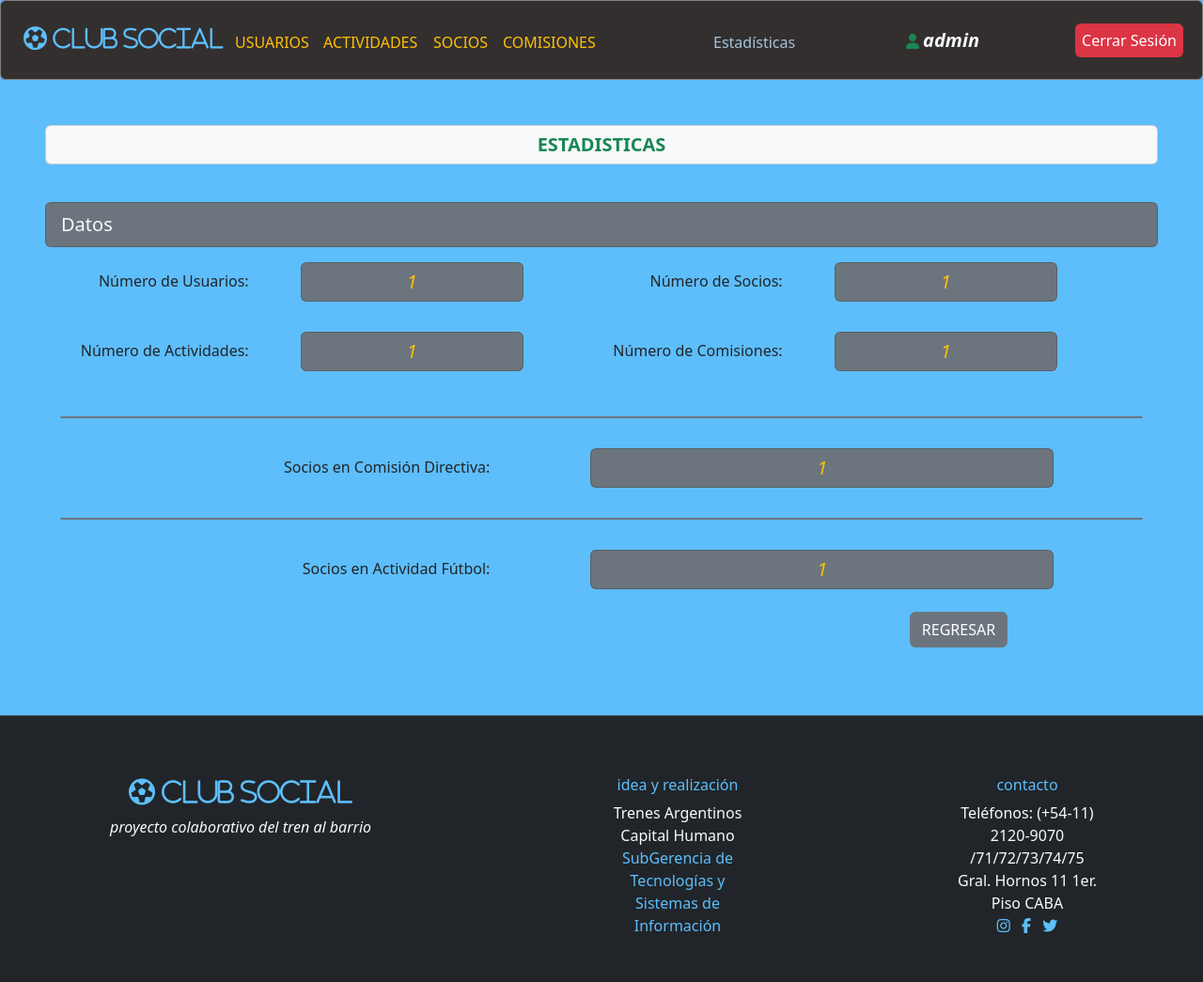
After one commit to gvicenteprieto/club, a PHP site: page /login/secciones/vista_estadisticas.php in a window 1280 px wide. The commit adds this page. Shown: the whole page at 94% size. Run offline with PHP 8.4, Linux system fonts and the light colour scheme; the visitor is signed in with stand-in values (Sample User, id 1); tables that the repository leaves empty or names only in its code hold one stand-in row (values such as "Sample post"); some libraries are stand-ins or nearby versions.

Commit message:
estadisticas

```diff
--- /dev/null
+++ b/secciones/estadisticas.php
@@ -0,0 +1,89 @@
+<?php include('../config/db.php');
+$conexionDB = database::crearInstancia();
+
+$sql = "SELECT COUNT(*) FROM usuarios";
+$listaUsuarios = $conexionDB->prepare($sql);
+$listaUsuarios->execute();
+$cantidadUsuarios = $listaUsuarios->fetchColumn();
+
+$sql = "SELECT COUNT(*) FROM socios";
+$listaSocios = $conexionDB->prepare($sql);
+$listaSocios->execute();
+$cantidadSocios = $listaSocios->fetchColumn();
+
+
+$sql = "SELECT COUNT(*) FROM actividades";
+$listaActividades = $conexionDB->prepare($sql);
+$listaActividades->execute();
+$cantidadActividades = $listaActividades->fetchColumn();
+
+
+$sql = "SELECT COUNT(*) FROM comisiones";
+$listaComisiones = $conexionDB->prepare($sql);
+$listaComisiones->execute();
+$cantidadComisiones = $listaComisiones->fetchColumn();
+
+
+//comisiones
+$sql = "SELECT COUNT(idComision) FROM socios_comisiones WHERE idComision=1";
+$query = $conexionDB->prepare($sql);
+$query->execute();
+$sociosDirectiva = $query->fetchColumn();
+
+$sql = "SELECT COUNT(idComision) FROM socios_comisiones WHERE idComision=2";
+$query = $conexionDB->prepare($sql);
+$query->execute();
+$sociosDeportes = $query->fetchColumn();
+
+$sql = "SELECT COUNT(idComision) FROM socios_comisiones WHERE idComision=3";
+$query = $conexionDB->prepare($sql);
+$query->execute();
+$sociosPrensa = $query->fetchColumn();
+
+$sql = "SELECT COUNT(idComision) FROM socios_comisiones WHERE idComision=4";
+$query = $conexionDB->prepare($sql);
+$query->execute();
+$sociosCultura = $query->fetchColumn();
+
+//actividades
+$sql = "SELECT COUNT(idActividad) FROM socios_actividades WHERE idActividad=1";
+$query = $conexionDB->prepare($sql);
+$query->execute();
+$sociosFutbol = $query->fetchColumn();
+
+$sql = "SELECT COUNT(idActividad) FROM socios_actividades WHERE idActividad=2";
+$query = $conexionDB->prepare($sql);
+$query->execute();
+$sociosRugby = $query->fetchColumn();
+
+$sql = "SELECT COUNT(idActividad) FROM socios_actividades WHERE idActividad=3";
+$query = $conexionDB->prepare($sql);
+$query->execute();
+$sociosHockey = $query->fetchColumn();
+
+$sql = "SELECT COUNT(idActividad) FROM socios_actividades WHERE idActividad=4";
+$query = $conexionDB->prepare($sql);
+$query->execute();
+$sociosTaekwondo = $query->fetchColumn();
+
+$sql = "SELECT COUNT(idActividad) FROM socios_actividades WHERE idActividad=5";
+$query = $conexionDB->prepare($sql);
+$query->execute();
+$sociosTenis = $query->fetchColumn();
+
+$sql = "SELECT COUNT(idActividad) FROM socios_actividades WHERE idActividad=6";
+$query = $conexionDB->prepare($sql);
+$query->execute();
+$sociosGimnasio = $query->fetchColumn();
+
+$sql = "SELECT COUNT(idActividad) FROM socios_actividades WHERE idActividad=7";
+$query = $conexionDB->prepare($sql);
+$query->execute();
+$sociosPadel = $query->fetchColumn();
+
+$sql = "SELECT COUNT(idActividad) FROM socios_actividades WHERE idActividad=8";
+$query = $conexionDB->prepare($sql);
+$query->execute();
+$sociosAjedrez = $query->fetchColumn();
+
+?>
--- /dev/null
+++ b/secciones/vista_estadisticas.php
@@ -0,0 +1,280 @@
+<?php include('../view/head/header.php'); ?>
+<?php include('../secciones/estadisticas.php');
+
+if (empty($_SESSION['usuario'])) {
+    header("Location:../index.php");
+}
+?>
+<div class="container-fluid  p-5">
+    <div class="row">
+        <div class="col-12">
+            <h5 class="p-2 text-center text-success card bg-light mb-3 fw-bold">ESTADISTICAS</h5>
+            <div class="row">
+                <div class="col-12">
+                    <br>
+                    <div class="card card-header bg-secondary text-light fs-5">
+                        Datos
+                    </div>
+
+                    <div class="row col-12">
+                        <div class="row col-6 mt-3 mb-3">
+                            <div class="col-5 p-2 text-end ">Número de Usuarios: </div>
+                            <div class="col-1"></div>
+                            <div class="col-5 bg-secondary text-warning text-center card fw-bold">
+                                <h5 class="mt-2">
+                                    <i>
+                                        <?php echo $cantidadUsuarios; ?>
+                                    </i>
+                                </h5>
+                            </div>
+                            <div class="col-1"></div>
+                        </div>
+
+                        <div class="row col-6 mt-3 mb-3">
+                            <div class="col-5 p-2 text-end ">Número de Socios: </div>
+                            <div class="col-1"></div>
+                            <div class="col-5 bg-secondary text-warning text-center card fw-bold">
+                                <h5 class="mt-2">
+                                    <i>
+                                        <?php echo $cantidadSocios; ?>
+                                    </i>
+                                </h5>
+                            </div>
+                            <div class="col-1"></div>
+                        </div>
+                    </div>
+
+                    <div class="row col-12">
+                        <div class="row col-6 mt-3 mb-3">
+                            <div class="col-5 p-2 text-end ">Número de Actividades: </div>
+                            <div class="col-1"></div>
+                            <div class="col-5 bg-secondary text-warning text-center card fw-bold">
+                                <h5 class="mt-2">
+                                    <i>
+                                        <?php echo $cantidadActividades; ?>
+                                    </i>
+                                </h5>
+                            </div>
+                            <div class="col-1"></div>
+                        </div>
+
+                        <div class="row col-6 mt-3 mb-3">
+                            <div class="col-5 p-2 text-end ">Número de Comisiones: </div>
+                            <div class="col-1"></div>
+                            <div class="col-5 bg-secondary text-warning text-center card fw-bold">
+                                <h5 class="mt-2">
+                                    <i>
+                                        <?php echo $cantidadComisiones; ?>
+                                    </i>
+                                </h5>
+                            </div>
+                            <div class="col-1"></div>
+                        </div>
+                    </div>
+
+                    <div class="d-grid gap-2 mb-2 mt-3 p-3">
+                        <div class="bg-secondary-subtle border border-secondary rounded-3"></div>
+                    </div>
+                    <!-- <div class="row col-12"> -->
+                    <?php if ($sociosDirectiva != 0) { ?>
+                        <div class="row col-12 mt-3 mb-3">
+                            <div class="col-5 p-2 text-end ">Socios en Comisión Directiva: </div>
+                            <div class="col-1"></div>
+                            <div class="col-5 bg-secondary text-warning text-center card fw-bold">
+                                <h5 class="mt-2">
+                                    <i>
+                                        <?php echo $sociosDirectiva; ?>
+                                    </i>
+                                </h5>
+                            </div>
+                            <div class="col-1"></div>
+                        </div>
+                    <?php }  ?>
+
+                    <?php if ($sociosDeportes != 0) { ?>
+                        <div class="row col-12 mt-3 mb-3">
+                            <div class="col-5 p-2 text-end ">Socios en Comisión Deportes: </div>
+                            <div class="col-1"></div>
+                            <div class="col-5 bg-secondary text-warning text-center card fw-bold">
+                                <h5 class="mt-2">
+                                    <i>
+                                        <?php echo $sociosDeportes; ?>
+                                    </i>
+                                </h5>
+                            </div>
+                            <div class="col-1"></div>
+                        </div>
+                    <?php }  ?>
+
+                    <?php if ($sociosPrensa != 0) { ?>
+                        <div class="row col-12 mt-3 mb-3">
+                            <div class="col-5 p-2 text-end ">Socios en Comisión Prensa: </div>
+                            <div class="col-1"></div>
+                            <div class="col-5 bg-secondary text-warning text-center card fw-bold">
+                                <h5 class="mt-2">
+                                    <i>
+                                        <?php echo $sociosPrensa; ?>
+                                    </i>
+                                </h5>
+                            </div>
+                            <div class="col-1"></div>
+                        </div>
+                    <?php }  ?>
+
+                    <?php if ($sociosCultura != 0) { ?>
+                        <div class="row col-12 mt-3 mb-3">
+                            <div class="col-5 p-2 text-end ">Socios en Comisión Cultura: </div>
+                            <div class="col-1"></div>
+                            <div class="col-5 bg-secondary text-warning text-center card fw-bold">
+                                <h5 class="mt-2">
+                                    <i>
+                                        <?php echo $sociosCultura; ?>
+                                    </i>
+                                </h5>
+                            </div>
+                            <div class="col-1"></div>
+                        </div>
+                    <?php }  ?>
+                    <!-- </div> -->
+                    <div class="d-grid gap-2 mb-2 mt-3 p-3">
+                        <div class="bg-secondary-subtle border border-secondary rounded-3"></div>
+                    </div>
+
+                    <?php if ($sociosFutbol != 0) { ?>
+                        <div class="row col-12 mt-3 mb-3">
+                            <div class="col-5 p-2 text-end ">Socios en Actividad Fútbol: </div>
+                            <div class="col-1"></div>
+                            <div class="col-5 bg-secondary text-warning text-center card fw-bold">
+                                <h5 class="mt-2">
+                                    <i>
+                                        <?php echo $sociosFutbol; ?>
+                                    </i>
+                                </h5>
+                            </div>
+                            <div class="col-1"></div>
+                        </div>
+                    <?php }  ?>
+
+                    <?php if ($sociosRugby != 0) { ?>
+                        <div class="row col-12 mt-3 mb-3">
+                            <div class="col-5 p-2 text-end ">Socios en Actividad Rugby: </div>
+                            <div class="col-1"></div>
+                            <div class="col-5 bg-secondary text-warning text-center card fw-bold">
+                                <h5 class="mt-2">
+                                    <i>
+                                        <?php echo $sociosRugby; ?>
+                                    </i>
+                                </h5>
+                            </div>
+                            <div class="col-1"></div>
+                        </div>
+                    <?php }  ?>
+
+                    <?php if ($sociosHockey != 0) { ?>
+                        <div class="row col-12 mt-3 mb-3">
+                            <div class="col-5 p-2 text-end ">Socios en Actividad Hockey: </div>
+                            <div class="col-1"></div>
+                            <div class="col-5 bg-secondary text-warning text-center card fw-bold">
+                                <h5 class="mt-2">
+                                    <i>
+                                        <?php echo $sociosHockey; ?>
+                                    </i>
+                                </h5>
+                            </div>
+                            <div class="col-1"></div>
+                        </div>
+                    <?php }  ?>
+
+                    <?php if ($sociosTaekwondo != 0) { ?>
+                        <div class="row col-12 mt-3 mb-3">
+                            <div class="col-5 p-2 text-end ">Socios en Actividad Taekwondo: </div>
+                            <div class="col-1"></div>
+                            <div class="col-5 bg-secondary text-warning text-center card fw-bold">
+                                <h5 class="mt-2">
+                                    <i>
+                                        <?php echo $sociosTaekwondo; ?>
+                                    </i>
+                                </h5>
+                            </div>
+                            <div class="col-1"></div>
+                        </div>
+                    <?php }  ?>
+
+                    <?php if ($sociosTenis != 0) { ?>
+                        <div class="row col-12 mt-3 mb-3">
+                            <div class="col-5 p-2 text-end ">Socios en Actividad Tenis: </div>
+                            <div class="col-1"></div>
+                            <div class="col-5 bg-secondary text-warning text-center card fw-bold">
+                                <h5 class="mt-2">
+                                    <i>
+                                        <?php echo $sociosTenis; ?>
+                                    </i>
+                                </h5>
+                            </div>
+                            <div class="col-1"></div>
+                        </div>
+                    <?php }  ?>
+
+                    <?php if ($sociosGimnasio != 0) { ?>
+                        <div class="row col-12 mt-3 mb-3">
+                            <div class="col-5 p-2 text-end ">Socios en Actividad Gimnasio: </div>
+                            <div class="col-1"></div>
+                            <div class="col-5 bg-secondary text-warning text-center card fw-bold">
+                                <h5 class="mt-2">
+                                    <i>
+                                        <?php echo $sociosGimnasio; ?>
+                                    </i>
+                                </h5>
+                            </div>
+                            <div class="col-1"></div>
+                        </div>
+                    <?php }  ?>
+
+                    <?php if ($sociosPadel != 0) { ?>
+                        <div class="row col-12 mt-3 mb-3">
+                            <div class="col-5 p-2 text-end ">Socios en Actividad Pádel: </div>
+                            <div class="col-1"></div>
+                            <div class="col-5 bg-secondary text-warning text-center card fw-bold">
+                                <h5 class="mt-2">
+                                    <i>
+                                        <?php echo $sociosPadel; ?>
+                                    </i>
+                                </h5>
+                            </div>
+                            <div class="col-1"></div>
+                        </div>
+                    <?php }  ?>
+
+                    <?php if ($sociosPadel != 0) { ?>
+                        <div class="row col-12 mt-3 mb-3">
+                            <div class="col-5 p-2 text-end ">Socios en Actividad Ajedrez: </div>
+                            <div class="col-1"></div>
+                            <div class="col-5 bg-secondary text-warning text-center card fw-bold">
+                                <h5 class="mt-2">
+                                    <i>
+                                        <?php echo $sociosAjedrez; ?>
+                                    </i>
+                                </h5>
+                            </div>
+                            <div class="col-1"></div>
+                        </div>
+                    <?php }  ?>
+
+                    <div class="container text-center mt-3">
+                        <div class="row justify-content-between">
+                            <div class="col-4"></div>
+                            <div class="col-4">
+                                <div>
+                                    <a href="../view/home/panelControl.php" class="btn btn-secondary m-2">
+                                        REGRESAR
+                                    </a>
+                                </div>
+                            </div>
+                        </div>
+                    </div>
+                </div>
+            </div>
+        </div>
+    </div>
+</div>
+<?php include("../view/head/footer.php"); ?>
--- a/view/head/header.php
+++ b/view/head/header.php
@@ -23,9 +23,7 @@
                         </ul>
                         <ul class="navbar-nav">
                             <li class="nav-item">
-                                <i>
-                                    <a href="/login/view/home/login.php" class="boton_nav-login bg-success mt-1 p-2">Ingresar</a>
-                                </i>
+                                <a href="/login/view/home/login.php" class="boton_nav-login bg-success mt-1 p-2">Ingresar</a>
                             </li>
                         </ul>
                     </div>
@@ -62,6 +60,14 @@
                         </ul>
                         <ul class="navbar-nav me-auto mb-lg-0"></ul>
                         <ul class="navbar-nav">
+                            <li class="nav-item animate__animated animate__backInRight">
+                                <a class="nav-link mt-1" href="/login/secciones/vista_estadisticas.php" style="color: #a6c3de">
+                                    Estadísticas
+                                </a>
+                            </li>
+                        </ul>
+                        <ul class="navbar-nav me-auto mb-lg-0"></ul>
+                        <ul class="navbar-nav">
                             <li class="nav-item">
                                 <i class="fa-solid fa-user text-success"></i>
                                 <i>
@@ -73,9 +79,7 @@
                         <br>
                         <ul class="navbar-nav">
                             <li class="nav-item">
-                                <i>
-                                    <a href="/login/view/home/logout.php" class="boton_nav-login bg-danger mt-1">Cerrar Sesión</a>
-                                </i>
+                                <a href="/login/view/home/logout.php" class="boton_nav-login bg-danger mt-1">Cerrar Sesión</a>
                             </li>
                         </ul>
                     </div>
@@ -87,9 +91,7 @@
                         <ul class="navbar-nav me-auto mb-lg-0"></ul>
                         <ul class="navbar-nav">
                             <li class="nav-item">
-                                <i>
-                                    <a href="/login/view/home/logout.php" class="boton_nav-login bg-danger  mt-1">Cerrar Sesión</a>
-                                </i>
+                                <a href="/login/view/home/logout.php" class="boton_nav-login bg-danger  mt-1">Cerrar Sesión</a>
                             </li>
                         </ul>
                     </div>
@@ -135,9 +137,7 @@
                     <br>
                         <ul class="navbar-nav">
                             <li class="nav-item">
-                                <i>
-                                    <a href="/login/view/home/logout.php" class="boton_nav-login bg-danger  mt-1">Cerrar Sesión</a>
-                                </i>
+                                <a href="/login/view/home/logout.php" class="boton_nav-login bg-danger mt-1">Cerrar Sesión</a>
                             </li>
                         </ul>
                     </div>
```
